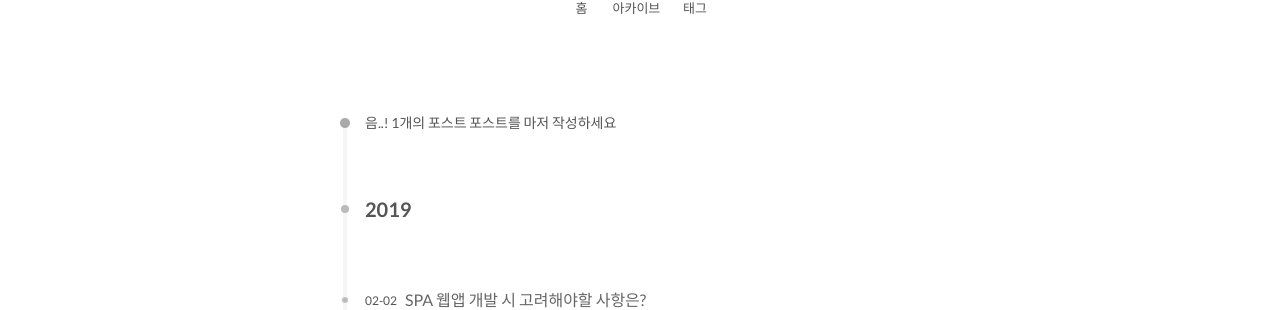
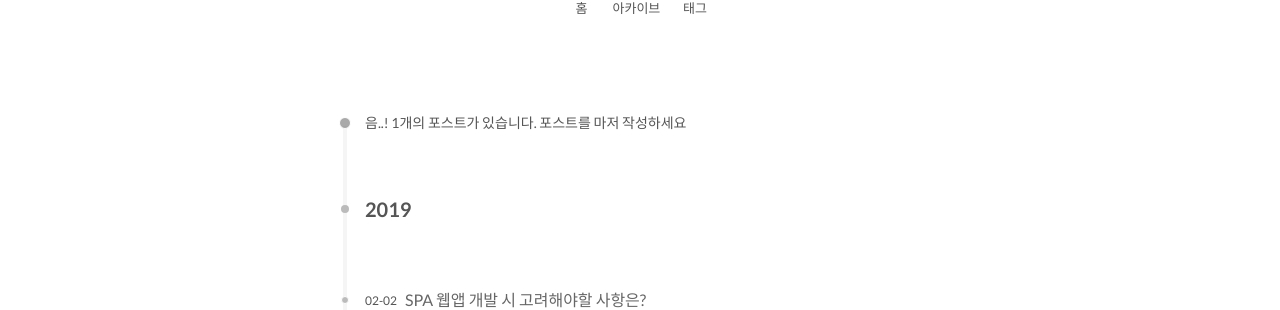
Before and after one commit to kde713/kde713.github.io, a Jekyll site: the page built from archives/index.html, in a window 1280 px wide. Shown: the part 195-505 px from the top of the page. Built offline with Jekyll 4.4.1, drawn with Linux system fonts in a browser that asks for light colours; comment, search, counter and statistics services are not loaded.

Commit message:
일부 어색한 문구 수정

```diff
--- a/_data/languages/ko.yml
+++ b/_data/languages/ko.yml
@@ -59,9 +59,9 @@ counter:
     other: "총 %d개의 카테고리"
 
   archive_posts:
-    zero: 포스트 없음
-    one: 1개의 포스트
-    other: "총 %d개의 포스트"
+    zero: 포스트가 없습니다.
+    one: 1개의 포스트가 있습니다.
+    other: "총 %d개의 포스트가 있습니다."
 
 state:
   posts: 포스트
```
